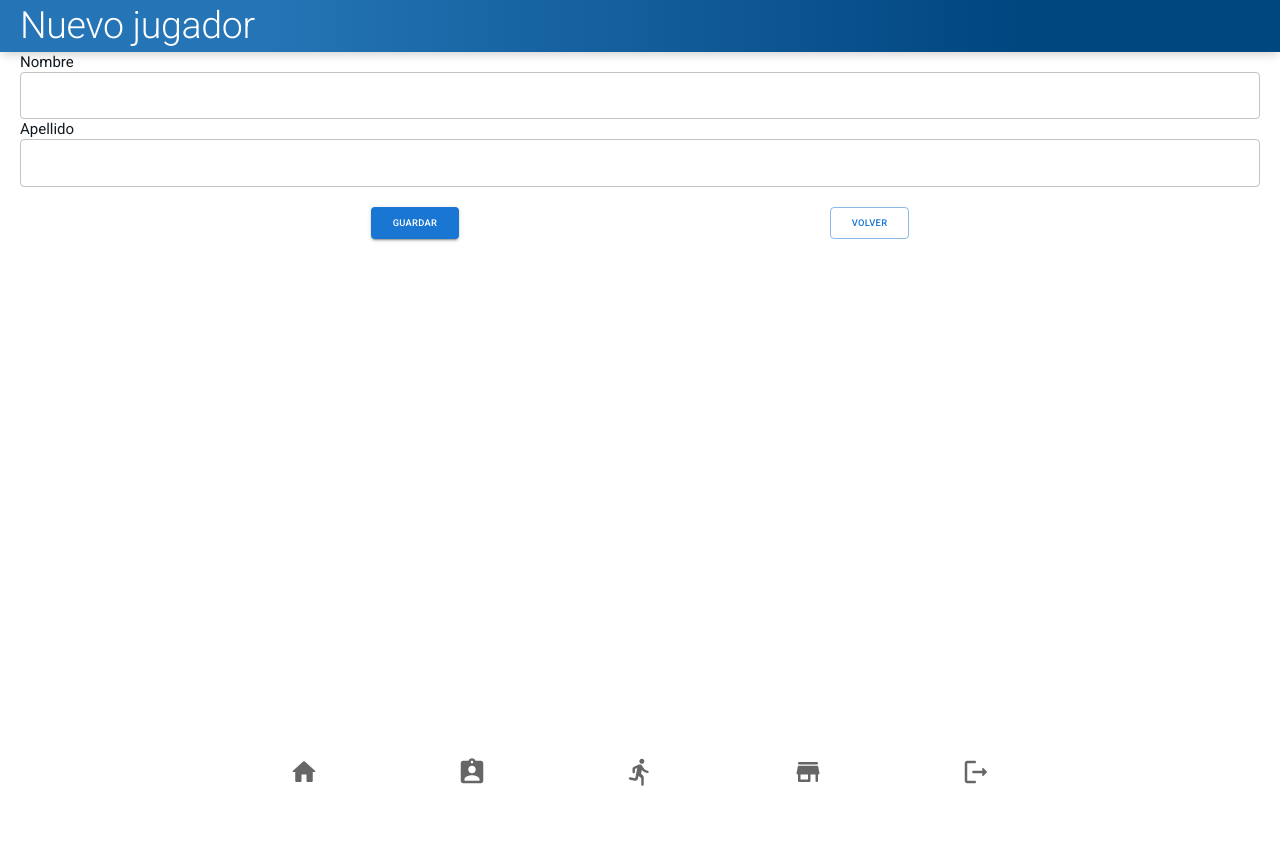
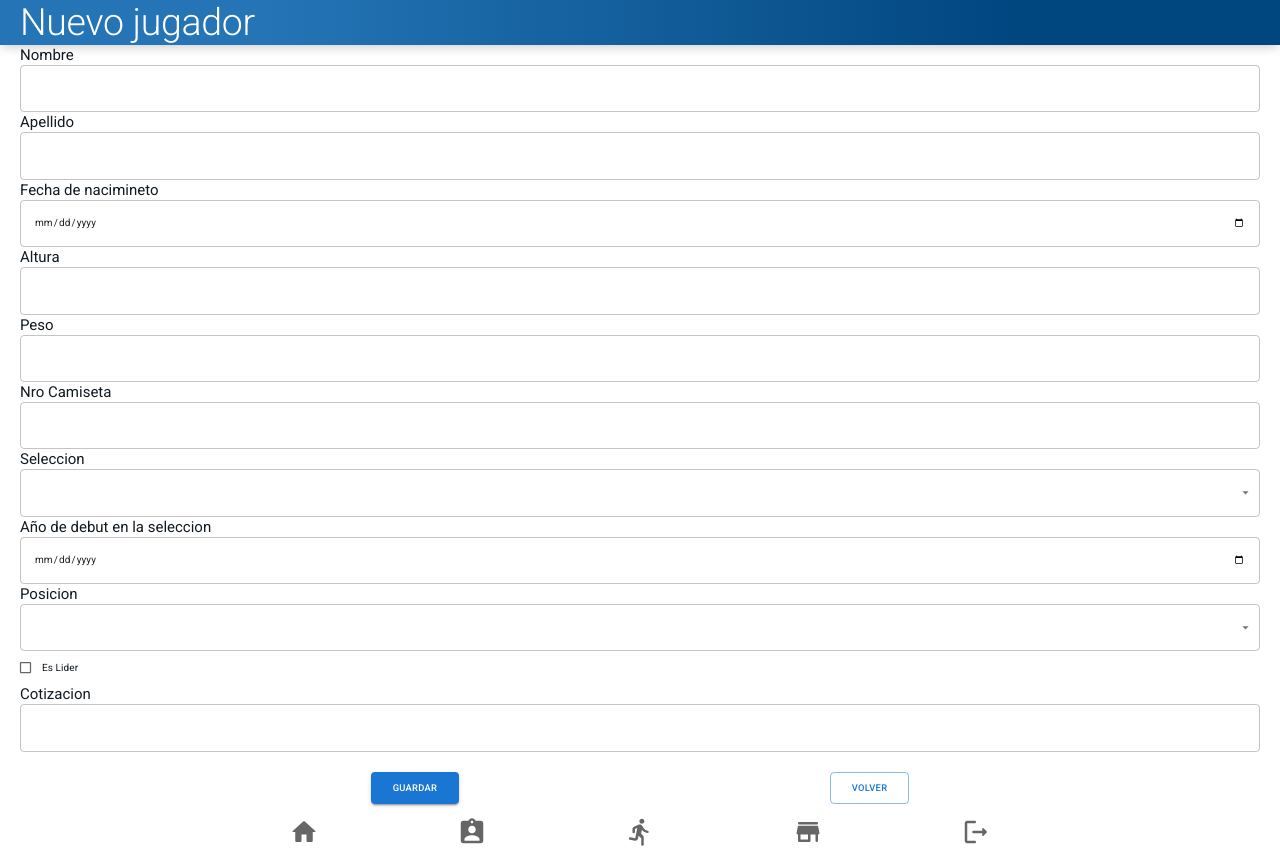
Before and after one commit to facubarneche/worldcapp2023-backoffice, a React (Vite) app: page /nuevo-jugador in a window 1280 px wide. Before the commit the page ends 800 px from the top, so only its background shows below. Built offline with nearby package versions, Linux system fonts and the light colour scheme; the HTML template or start-up script is replaced by a standard one.

Commit message:
finalizacion de biding de inputs de form

```diff
--- a/src/pages/FormPlayer/FormPlayer.jsx
+++ b/src/pages/FormPlayer/FormPlayer.jsx
@@ -2,47 +2,138 @@ import { useOutletContext } from 'react-router-dom'
 import FormActions from 'src/components/FormActions/FormActions'
 import { useOnInit } from 'src/customHooks/hooks'
 import './FormPlayer.css'
-import { TextField, Typography } from '@mui/material'
-import { useState } from 'react'
+import {
+  Checkbox,
+  FormControlLabel,
+  MenuItem,
+  TextField,
+  Typography,
+} from '@mui/material'
+import { useEffect, useState } from 'react'
 
 const FormPlayer = ({ headerTitle }) => {
   // @ts-ignore
   const [setHeaderTitle] = useOutletContext()
-  const [playerData, setPlayerData] = useState({})
+  const [playerData, setPlayerData] = useState({
+    nombre: undefined,
+    apellido: undefined,
+    nacimiento: undefined,
+    altura: undefined,
+    peso: undefined,
+    camiseta: undefined,
+    seleccion: '',
+    debut: undefined,
+    posicion: '',
+  })
+  //TODO: realizar
+  const [nationalTeamOptions, setNationalTeamOptions] = useState([
+    'Argentina',
+    'Brazil',
+  ])
+  const positions = [
+    'Arquero',
+    'Delantero',
+    'Mediocampista',
+    'Defensor',
+    'Polivalente',
+  ]
 
   useOnInit(() => {
     setHeaderTitle(headerTitle)
   })
 
+  useEffect(() => {
+    console.log(playerData)
+  })
+
+  const handleChecked = (e, key) => {
+    const value = e.target.checked
+    setPlayerData((prev) => ({ ...prev, [key]: value }))
+  }
+
   const handleChange = (e, key) => {
     const value = e.target.value
     setPlayerData((prev) => ({ ...prev, [key]: value }))
-    console.log(playerData)
   }
 
-  const inputData = [
+  const inputsData = [
+    { textLabel: 'Nombre', key: 'nombre', props: {} },
+    { textLabel: 'Apellido', key: 'apellido', props: {} },
     {
-      label: 'Nombre',
-      inputElement: <TextField onChange={(e) => handleChange(e, 'nombre')} />,
+      textLabel: 'Fecha de nacimineto',
+      key: 'nacimiento',
+      props: { type: 'date' },
+    },
+    { textLabel: 'Altura', key: 'altura', props: { type: 'number' } },
+    { textLabel: 'Peso', key: 'peso', props: { type: 'number' } },
+    { textLabel: 'Nro Camiseta', key: 'camiseta', props: { type: 'number' } },
+    {
+      textLabel: 'Seleccion',
+      key: 'seleccion',
+      props: {
+        select: true,
+      },
+      children: nationalTeamOptions.map((nationalTeam) => (
+        <MenuItem key={nationalTeam} value={nationalTeam}>
+          {nationalTeam}
+        </MenuItem>
+      )),
     },
     {
-      label: 'Apellido',
-      inputElement: <TextField onChange={(e) => handleChange(e, 'apellido')} />,
+      textLabel: 'Año de debut en la seleccion',
+      key: 'debut',
+      props: {
+        type: 'date',
+      },
     },
+    {
+      textLabel: 'Posicion',
+      key: 'posicion',
+      props: {
+        select: true,
+      },
+      children: positions.map((position) => (
+        <MenuItem key={position} value={position}>
+          {position}
+        </MenuItem>
+      )),
+    },
+    {
+      inputElement: (
+        <FormControlLabel
+          control={
+            <Checkbox
+              value={playerData['esLider']}
+              onChange={(e) => handleChecked(e, 'esLider')}
+            />
+          }
+          label="Es Lider"
+        />
+      ),
+    },
+    { textLabel: 'Cotizacion', key: 'cotizacion', props: { type: 'number' } },
   ]
 
   return (
     <main className="formPlayer formPlayer__flexContainer">
       <form className="formPlayer__form">
-        {inputData.map((data, index) => (
+        {inputsData.map((data, index) => (
           <section
             className="formPlayer__input-container formPlayer__flexContainer"
-            key={data.label + index}
+            key={index}
           >
             <Typography component="label" variant="h5">
-              {data.label}
+              {data.textLabel}
             </Typography>
-            {data.inputElement}
+            {data.inputElement ?? (
+              <TextField
+                value={playerData[data.key]}
+                onChange={(e) => handleChange(e, data.key)}
+                {...data.props}
+              >
+                {data.children}
+              </TextField>
+            )}
           </section>
         ))}
       </form>
```
